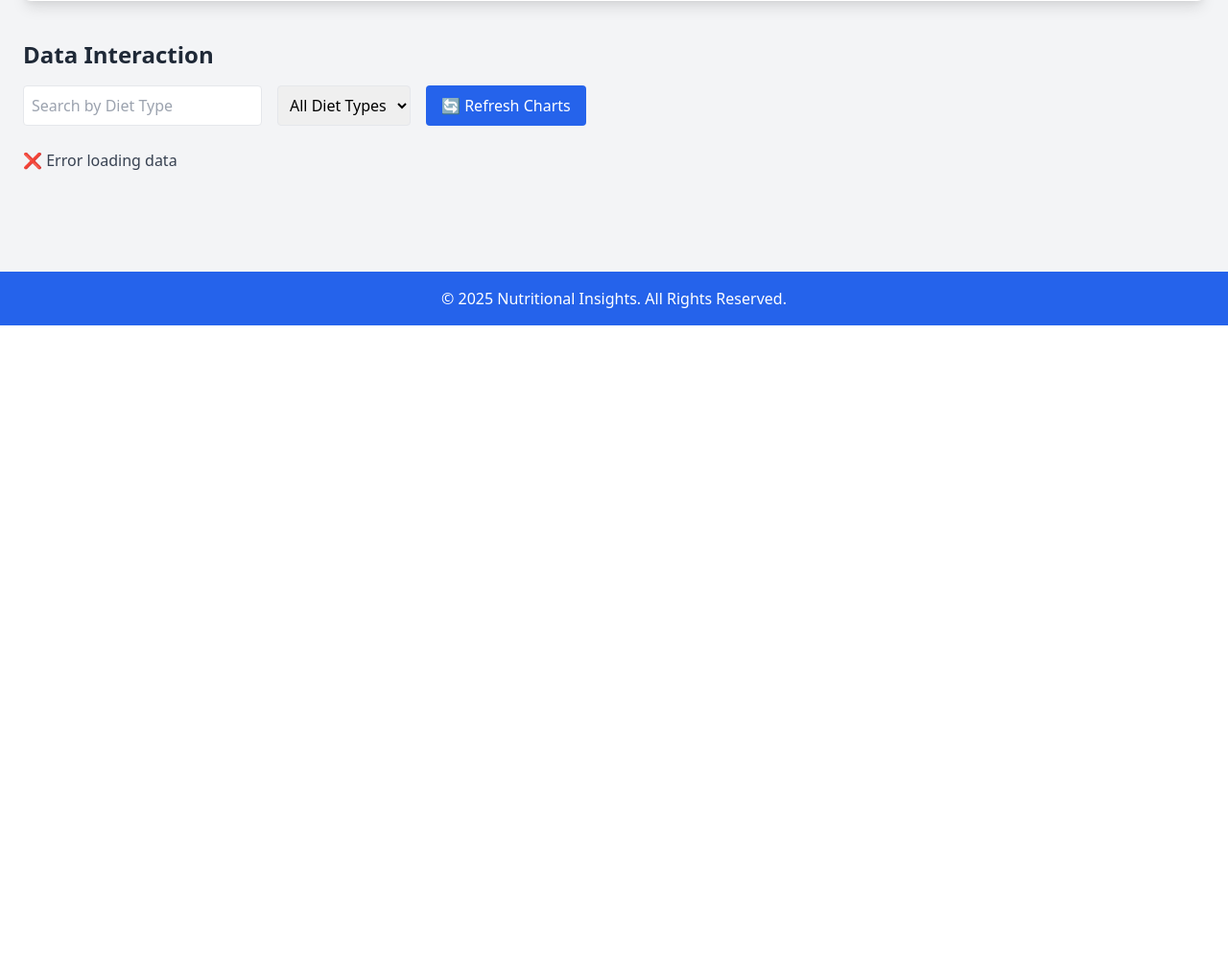
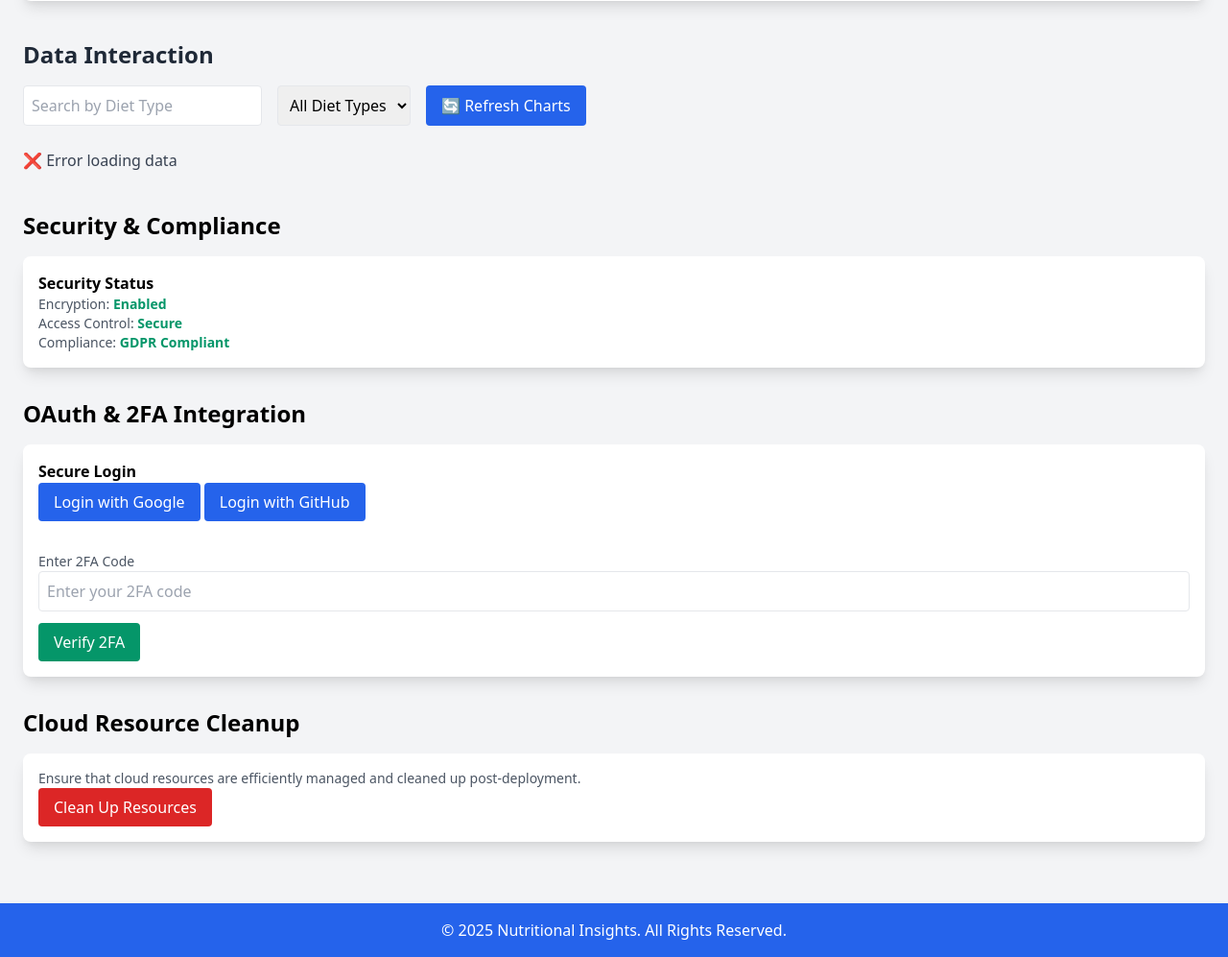
Before and after one commit to lilympower/cloud-computing-project-1, a Python web app: template templates/index.html in a window 1280 px wide. Shown: the part 674-1671 px from the top of the page at 96% size. Before the commit the page ends 1013 px from the top, so only its background shows below. Run offline with Jinja, Linux system fonts and the light colour scheme; the template is opened without the code that fills it, so the values that code supplies are empty; some libraries are stand-ins or nearby versions.

Commit message:
Authentication & Cleanup w/ hardcoded security

```diff
--- a/templates/index.html
+++ b/templates/index.html
@@ -1,5 +1,6 @@
 <!DOCTYPE html>
 <html lang="en">
+
 <head>
     <meta charset="UTF-8">
     <meta name="viewport" content="width=device-width, initial-scale=1.0">
@@ -79,10 +80,9 @@
 
             <div class="flex flex-wrap gap-4 mb-6">
                 <input type="text" id="searchInput" placeholder="Search by Diet Type"
-                       class="p-2 border rounded w-full sm:w-auto focus:ring focus:ring-blue-300">
+                    class="p-2 border rounded w-full sm:w-auto focus:ring focus:ring-blue-300">
 
-               <select id="dietFilter"
-                    aria-label="Filter by diet type"
+                <select id="dietFilter" aria-label="Filter by diet type"
                     class="p-2 border rounded w-full sm:w-auto focus:ring focus:ring-blue-300">
                     <option value="all">All Diet Types</option>
                     <option value="Vegan">Vegan</option>
@@ -92,13 +92,102 @@
                 </select>
 
                 <!-- Button to refresh charts -->
-                <button id="refreshBtn"
-                        class="bg-blue-600 text-white py-2 px-4 rounded hover:bg-blue-700 transition">
+                <button id="refreshBtn" class="bg-blue-600 text-white py-2 px-4 rounded hover:bg-blue-700 transition">
                     🔄 Refresh Charts
                 </button>
             </div>
 
             <div id="statusMessage" class="text-gray-700"></div>
+        </section>
+
+        <!-- Security & Compliance -->
+        <section class="mt-8">
+            <h2 class="text-2xl font-semibold mb-4">Security & Compliance</h2>
+            <div class="bg-white p-4 shadow-lg rounded-lg">
+                <h3 class="font-semibold">Security Status</h3>
+                <p class="text-sm text-gray-600">Encryption: <span class="font-semibold text-green-600">Enabled</span>
+                </p>
+                <p class="text-sm text-gray-600">Access Control: <span
+                        class="font-semibold text-green-600">Secure</span></p>
+                <p class="text-sm text-gray-600">Compliance: <span class="font-semibold text-green-600">GDPR
+                        Compliant</span></p>
+            </div>
+        </section>
+
+        <!-- OAuth / 2FA Integration -->
+        <section class="mt-8">
+            <h2 class="text-2xl font-semibold mb-4">OAuth & 2FA Integration</h2>
+            <div class="bg-white p-4 shadow-lg rounded-lg">
+                <h3 class="font-semibold">Secure Login</h3>
+
+                <button id="googleLogin" class="bg-blue-600 text-white py-2 px-4 rounded mb-4">
+                    Login with Google
+                </button>
+
+                <button id="githubLogin" class="bg-blue-600 text-white py-2 px-4 rounded mb-4">
+                    Login with GitHub
+                </button>
+
+                <div class="mt-4">
+                    <label for="2fa" class="block text-sm text-gray-600">Enter 2FA Code</label>
+                    <input id="2fa" type="text" class="p-2 border rounded w-full" placeholder="Enter your 2FA code">
+
+                    <button id="verify2fa" class="bg-green-600 text-white py-2 px-4 rounded mt-3">
+                        Verify 2FA
+                    </button>
+                </div>
+            </div>
+        </section>
+
+        <script>
+            // Google Login Redirect
+            document.getElementById("googleLogin").onclick = () => {
+                window.location.href = "/login/google";
+            };
+
+            // GitHub Login Redirect
+            document.getElementById("githubLogin").onclick = () => {
+                window.location.href = "/login/github";
+            };
+
+            // 2FA Verification
+            document.getElementById("verify2fa").onclick = async () => {
+                const code = document.getElementById("2fa").value;
+
+                const res = await fetch("/2fa/verify", {
+                    method: "POST",
+                    headers: { "Content-Type": "application/json" },
+                    body: JSON.stringify({ code })
+                });
+
+                if (res.status === 200) {
+                    alert("2FA Verified ✓");
+                } else {
+                    alert("Invalid 2FA Code ❌");
+                }
+            };
+        </script>
+
+        <!-- Cloud Resource Cleanup -->
+        <section class="mt-8">
+            <h2 class="text-2xl font-semibold mb-4">Cloud Resource Cleanup</h2>
+            <div class="bg-white p-4 shadow-lg rounded-lg">
+                <p class="text-sm text-gray-600">Ensure that cloud resources are efficiently managed and cleaned up
+                    post-deployment.</p>
+                <button class="bg-red-600 text-white py-2 px-4 rounded">Clean Up Resources</button>
+                <script>
+                    document.getElementById("cleanupBtn").onclick = async () => {
+                        if (!confirm("Are you sure you want to delete all cloud resources?")) return;
+
+                        const res = await fetch("/cleanup", { method: "POST" });
+
+                        if (res.status === 200)
+                            alert("Cloud resources deleted successfully!");
+                        else
+                            alert("Failed to clean up resources.");
+                    };
+                </script>
+            </div>
         </section>
 
     </main>
@@ -358,7 +447,7 @@
                         },
                         tooltip: {
                             callbacks: {
-                                label: function(context) {
+                                label: function (context) {
                                     const item = context.raw;
                                     return [
                                         `Recipe: ${item.recipe}`,
@@ -418,4 +507,5 @@
         window.addEventListener('load', initCharts);
     </script>
 </body>
+
 </html>
```
Also changed, not shown: app.py (+106 -1 lines).
